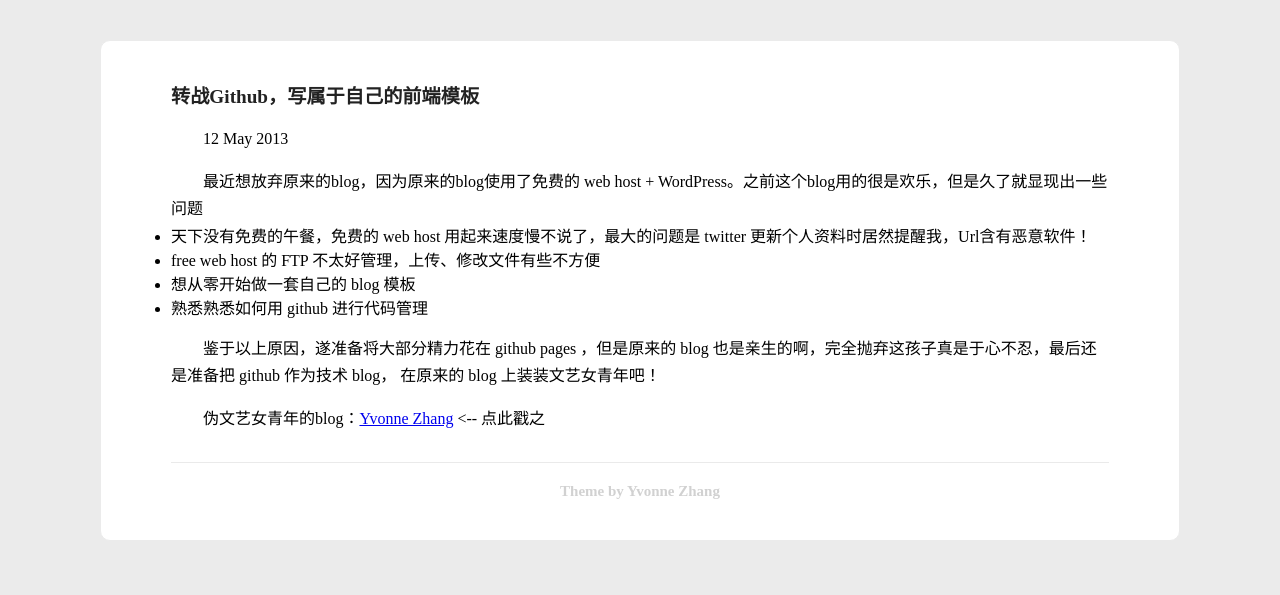
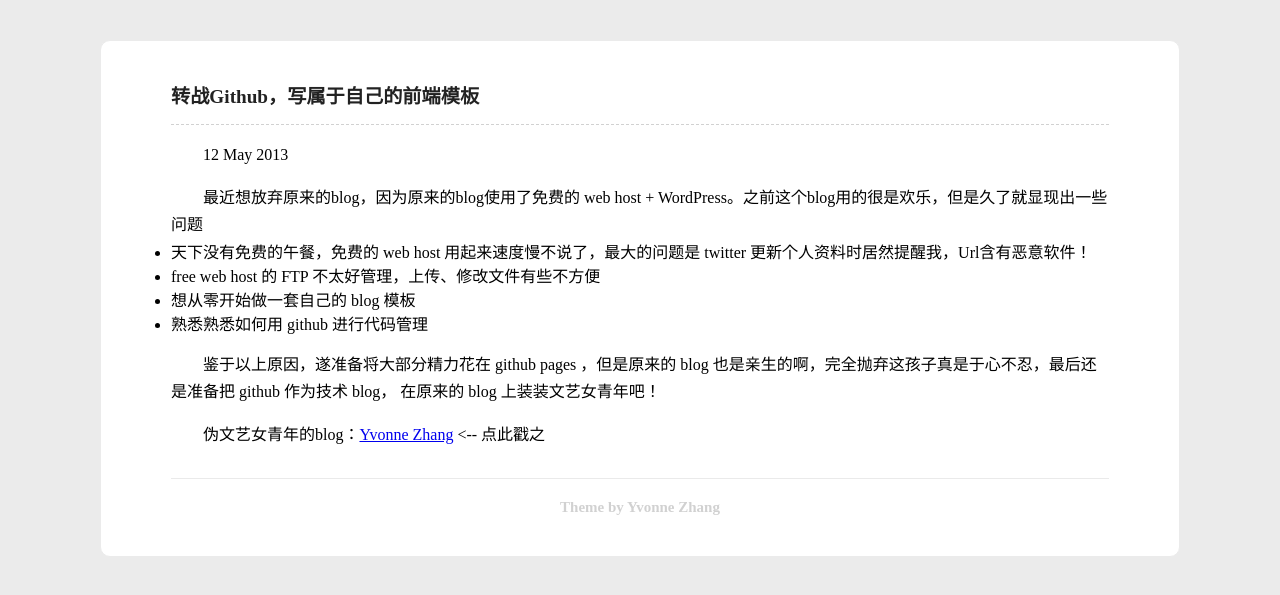
Before and after one commit to fcrosfly/myblog, a Jekyll site: the page built from _posts/2013-05-12-转战Github，写属于自己的前端模板.html, in a window 1280 px wide. Shown: the top 595 px of the page. Built offline with Jekyll 4.4.1, drawn with Linux system fonts in a browser that asks for light colours.

Commit message:
Update 2013-05-12-转战Github，写属于自己的前端模板.html

```diff
--- a/_posts/2013-05-12-转战Github，写属于自己的前端模板.html
+++ b/_posts/2013-05-12-转战Github，写属于自己的前端模板.html
@@ -2,7 +2,7 @@
 layout: default
 title: 转战Github，写属于自己的前端模板
 ---
-<h2>{{ page.title }}</h2>
+<h2 id="title">{{ page.title }}</h2>
 <p>{{ page.date | date_to_string }}</p>
 <p>最近想放弃原来的blog，因为原来的blog使用了免费的 web host + WordPress。之前这个blog用的很是欢乐，但是久了就显现出一些问题</p>
 <ul>
```
